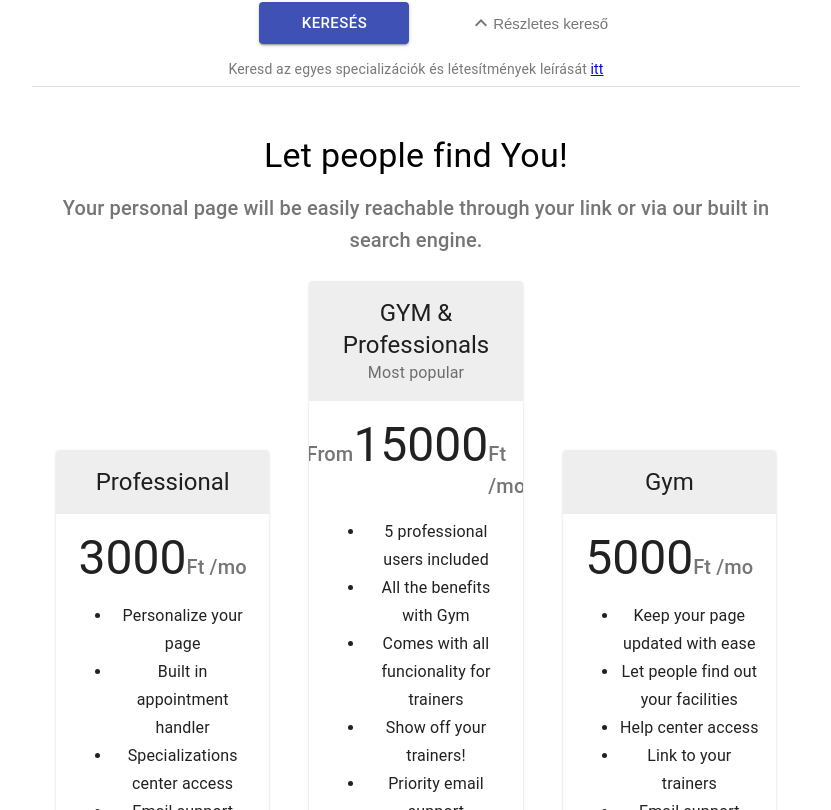
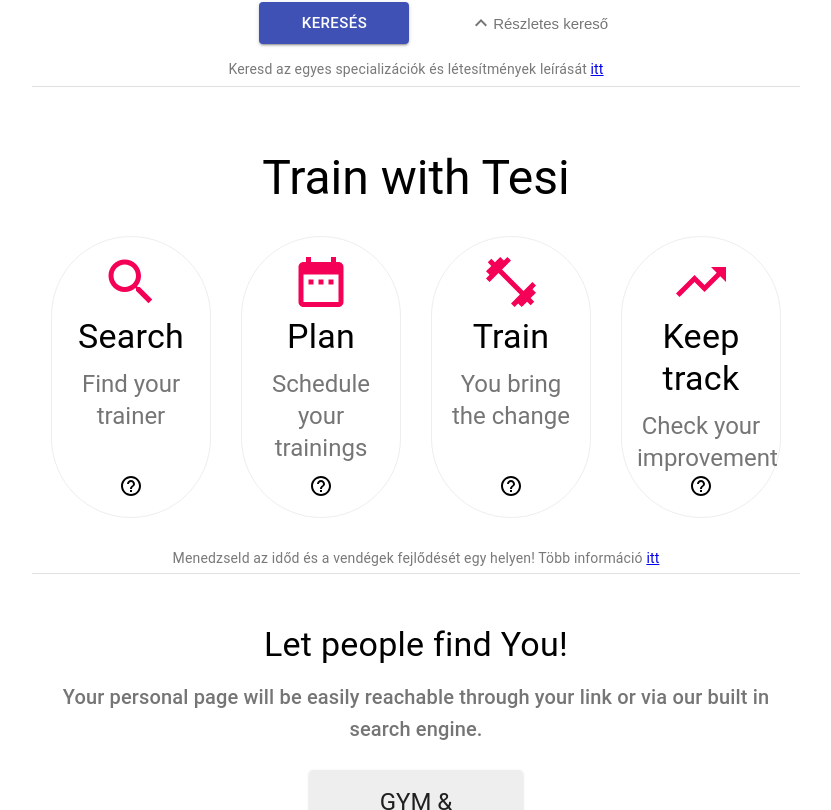
Before and after one commit to ddemeter56/react-tesi-front, a React (Create React App) app: page / in a window 1280 px wide. Shown: the part 590-1400 px from the top of the page, without its empty margins (224-1055 px from the left). Built offline with nearby package versions, Linux system fonts and the light colour scheme.

Commit message:
FlowSection

```diff
--- /dev/null
+++ b/src/components/FlowSection.js
@@ -0,0 +1,100 @@
+import React from 'react';
+import SearchIcon from '@material-ui/icons/Search';
+import DateRangeIcon from '@material-ui/icons/DateRange';
+import FitnessCenterIcon from '@material-ui/icons/FitnessCenter';
+import TrendingUpIcon from '@material-ui/icons/TrendingUp';
+import Typography from '@material-ui/core/Typography';
+import HelpOutlineIcon from '@material-ui/icons/HelpOutline';
+import Tooltip from '@material-ui/core/Tooltip';
+import { makeStyles } from '@material-ui/core/styles';
+import Grid from '@material-ui/core/Grid';
+
+const useStyles = makeStyles((theme) => ({
+  card: {
+    height: 250,
+    borderRadius: 100,
+    padding: 15,
+    margin: 15,
+    border: "1px solid #eeeeee",
+
+    display: "flex",
+    justifyContent: "flex-start",
+    alignContent: "center",
+    flexDirection: "column",
+  },
+
+  cardIcon: {
+    textAlign: "center"
+  },
+
+  cardHeader: {
+    textAlign: "center"
+  },
+
+  shortDescription: {
+    textAlign: "center",
+    paddingTop: 10
+  },
+  infoDescription: {
+    cursor: "pointer",
+    textAlign: "center",
+    alignSelf:"center",
+    marginTop: "auto"
+  },
+  flowSectionText: {
+    padding: 15,
+    textAlign: "center"
+  }
+}));
+
+const cardContent = [
+  {icon: <SearchIcon style={{fontSize: 60}} color="secondary" />, header: "Search", shortDescription: "Find your trainer", infoDescription: "Use our built in search tool to find the best GYM And Personal Trainer"},
+  {icon: <DateRangeIcon style={{fontSize: 60}} color="secondary"/>, header: "Plan", shortDescription: "Schedule your trainings", infoDescription: "Book an appointment at your selected trainer. Once the trainer verified your request your are set to go!"},
+  {icon: <FitnessCenterIcon style={{fontSize: 60}} color="secondary"/>, header: "Train", shortDescription: "You bring the change", infoDescription: "Basically, you do the hard work. Stay focused and train hard!"},
+  {icon: <TrendingUpIcon style={{fontSize: 60}} color="secondary"/>, header: "Keep track", shortDescription: "Check your improvement", infoDescription: "We will supply you with all the details about your previous and your upcoming trainings as well"},
+]
+
+const FlowSection = () => {
+  const classes = useStyles();
+
+  return (
+    <div>
+      <div className={classes.flowSectionText}>
+        <Typography  variant="h3">Train with Tesi</Typography>
+      </div>
+      <Grid container justify="center"
+        alignContent="space-evenly"
+        alignItems="center"
+        flexDirection="row" style={{textAlign: "center", width: "100%"}}>
+        {cardContent.map((item, i) => {
+          return (
+            <Grid xl={2} lg={2} md={4} sm={6} xs={12}  className={classes.card}>
+              <div className={classes.cardIcon}>
+                {item.icon}
+              </div>
+              <div className={classes.cardHeader}>
+                <Typography variant="h4">{item.header}</Typography>
+              </div>
+              <div className={classes.shortDescription}>
+                <Typography variant="h5" color="textSecondary">{item.shortDescription}</Typography>
+              </div>
+
+              <div className={classes.infoDescription}>
+                <Tooltip title={item.infoDescription}>
+                  <HelpOutlineIcon />
+                </Tooltip>
+              </div>
+            </Grid>
+          )
+        })}
+      </Grid>
+      <div className={classes.flowSectionDetails}>
+        <Typography style={{ paddingTop: 15, textAlign: "center", color: "#797979" }}variant="body2" display="block" gutterBottom>
+          Menedzseld az időd és a vendégek fejlődését egy helyen! Több információ <a href="asd">itt</a>
+        </Typography>
+      </div>
+    </div>
+  )
+}
+
+export default FlowSection;
--- a/src/components/GymEntityPage.js
+++ b/src/components/GymEntityPage.js
@@ -142,11 +142,11 @@ const GymEntityPage = ({ data }) => {
       </Grid>
       <Divider />
 
-      <Grid container direction="row" justify="flex-start" alignItems="flex-start" style={{ padding: 20 }}>
+      <Grid container direction="row" justify="flex-start" alignItems="flex-start" style={{ padding: 20}}>
         <Grid item xl={12}>
           <Typography variant="h5" style={{ textAlign: "center", paddingBottom: 15 }}>Pricing &#38; Facilities</Typography>
         </Grid>
-        <Grid item xl={6} lg={6} md={12} sm={12} xs={12}>
+        <Grid item xl={6} lg={6} md={12} sm={12} xs={12} style={{ height: 450 }}>
           <Select
             labelId="demo-simple-select-helper-label"
             id="demo-simple-select-helper"
@@ -243,7 +243,15 @@ const GymEntityPage = ({ data }) => {
       <Grid item style={{ paddingTop: 35}}>
         <MapComponent location={ {lat: 46.831438, lng: 16.8354945}  }/>
       </Grid>
-
+      <Grid item>
+          Bejegyzések
+      </Grid>
+      <Grid item>
+          Vélemények
+      </Grid>
+      <Grid item>
+          Személyi edzők
+      </Grid>
     </div>
   )
 }
--- a/src/components/Home.js
+++ b/src/components/Home.js
@@ -3,6 +3,7 @@ import HomeSearchBar from './HomeSearchBar';
 import { makeStyles } from '@material-ui/core/styles';
 import LandingSpeech from './LandingSpeech';
 import HomePagePricing from './HomePagePricing';
+import FlowSection from './FlowSection';
 import Divider from '@material-ui/core/Divider';
 const useStyles = makeStyles((theme) => ({
   container: {
@@ -17,6 +18,7 @@ const useStyles = makeStyles((theme) => ({
     paddingBottom: theme.spacing(6),
   },
   midSection: {
+    paddingTop: 50
   }
 }));
 
@@ -41,6 +43,10 @@ const Home = () => {
         </Grid>
         <Divider />
       </div>
+      <div className={classes.flowSection}>
+        <FlowSection />
+      </div>
+      <Divider />
       <div className={classes.midSection}>
         <HomePagePricing />
       </div>
```
